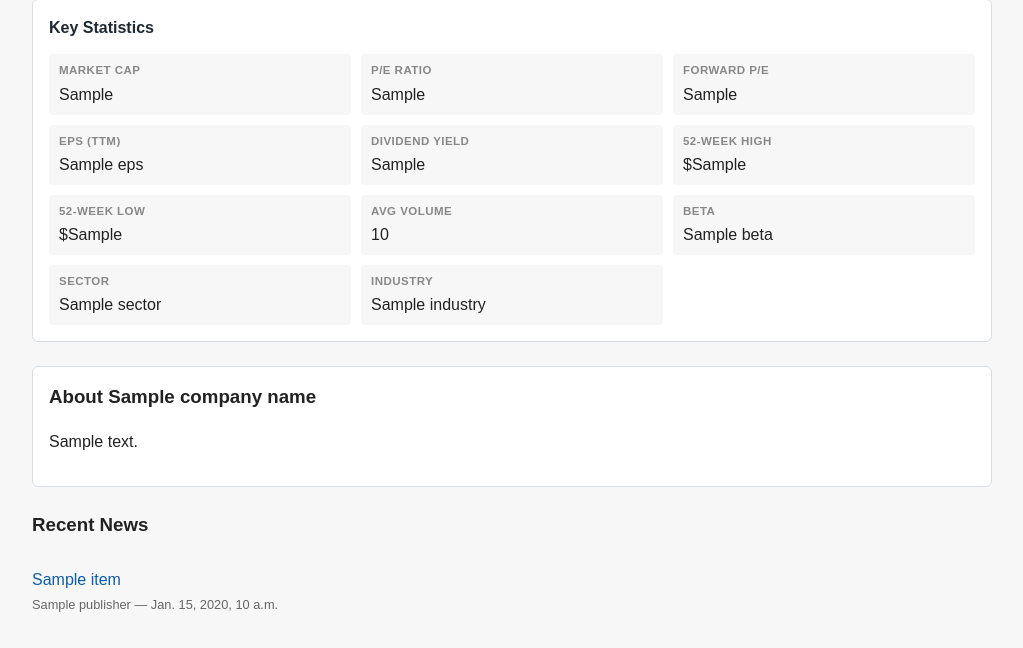
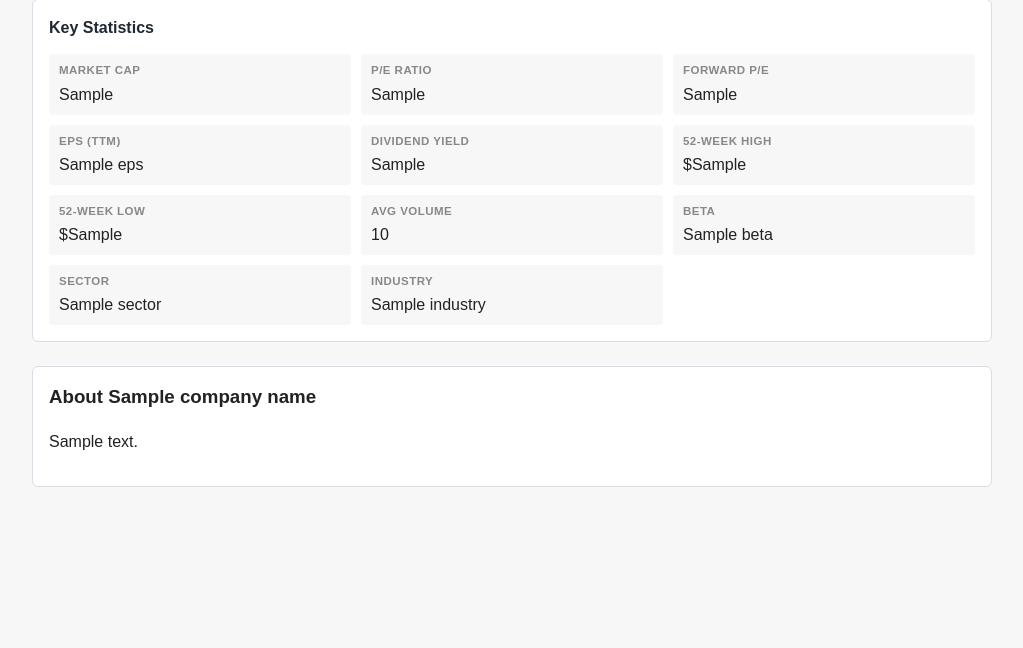
Before and after one commit to noahstephenson/Paper-Trading-App, a Django app: template trading/templates/trading/stock_detail.html in a window 1280 px wide. Shown: the part 568-1216 px from the top of the page, without its empty margins (128-1151 px from the left). After the commit the page ends 1055 px from the top, so only its background shows below. Run offline with Django 5.2, Linux system fonts and the light colour scheme; the template is opened without the code that fills it: most values are stand-ins (such as "Sample title", 1, 10 or a date in 2020).

Commit message:
Remove broken Recent News section from stock detail page
News dates were rendering as Dec 31, 1969 due to broken timestamp parsing.

Co-Authored-By: Claude Sonnet 4.6 <noreply@anthropic.com>

```diff
--- a/trading/templates/trading/stock_detail.html
+++ b/trading/templates/trading/stock_detail.html
@@ -122,17 +122,6 @@
 </div>
 {% endif %}
 
-{% if news_items %}
-<div style="margin-top:24px;">
-    <h3>Recent News</h3>
-    {% for item in news_items %}
-    <div class="news-item">
-        <a href="{{ item.link }}" target="_blank" rel="noopener noreferrer">{{ item.title }}</a>
-        <div style="font-size:0.8rem;color:#666;margin-top:3px;">{{ item.publisher }} &mdash; {{ item.date }}</div>
-    </div>
-    {% endfor %}
-</div>
-{% endif %}
 
 {% endif %}{# end if price #}
 
```
